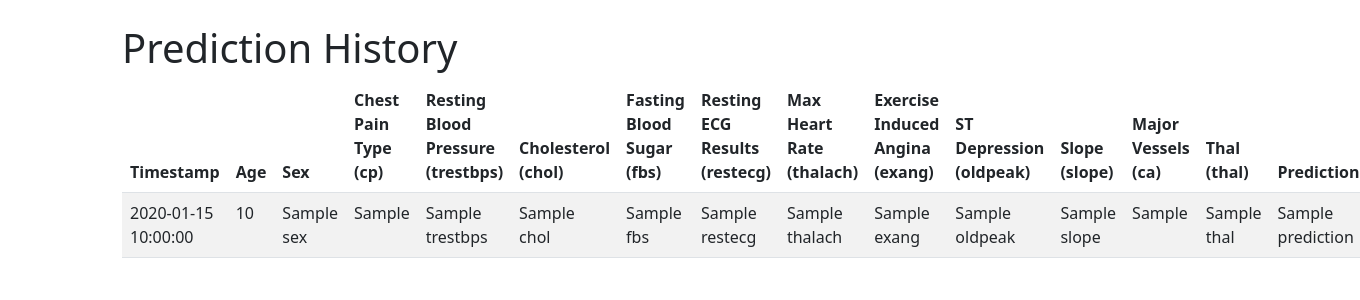
After one commit to LordHarsh/heart-disease-prediction, a FastAPI app: template templates/history.html in a window 1360 px wide. The commit adds this page. Shown: the top 300 px of the page. Run offline with FastAPI, Linux system fonts and the light colour scheme; the template is opened without the code that fills it: most values are stand-ins (such as "Sample title", 1, 10 or a date in 2020).

Commit message:
feat: add history

```diff
--- a/app.py
+++ b/app.py
@@ -16,14 +16,16 @@ templates = Jinja2Templates(directory="templates")
 model = None
 scaler = None
 
+
 def load_model():
     global model
     global scaler
     try:
-        model = pickle.load(open('model.pkl', 'rb'))
-        scaler = pickle.load(open('scaler.pkl', 'rb'))
+        model = pickle.load(open("model.pkl", "rb"))
+        scaler = pickle.load(open("scaler.pkl", "rb"))
     except FileNotFoundError:
         model, scaler = train_and_evaluate()
+
 
 @asynccontextmanager
 async def lifespan(app: FastAPI):
@@ -33,6 +35,7 @@ async def lifespan(app: FastAPI):
 
 
 app = FastAPI(lifespan=lifespan)
+
 
 class PatientData(BaseModel):
     """
@@ -50,6 +53,7 @@ class PatientData(BaseModel):
     number of major vessels (0-3) colored by flourosopy
     thal: 0 = normal; 1 = fixed defect; 2 = reversable defect
     """
+
     age: int
     sex: int
     cp: int
@@ -64,6 +68,7 @@ class PatientData(BaseModel):
     ca: int
     thal: int
 
+
 class PredictResponse(BaseModel):
     prediction: int
 
@@ -72,7 +77,8 @@ class PredictResponse(BaseModel):
 def home(request: Request):
     return templates.TemplateResponse("index.html", {"request": request})
 
-@app.post('/predict', response_model=PredictResponse)
+
+@app.post("/predict", response_model=PredictResponse)
 def predict_heart_disease_v2(data: PatientData):
 
     collection = connect_to_mongo()
@@ -83,10 +89,20 @@ def predict_heart_disease_v2(data: PatientData):
         prediction = model.predict(X_scaled)[0]
         print("Prediction: ", prediction)
     else:
-        return {'error': 'Model not yet trained'}
-    record['prediction'] = int(prediction)
+        return {"error": "Model not yet trained"}
+    record["prediction"] = int(prediction)
     insert_record(collection, record)
-    return {'prediction': int(prediction)}
+    return {"prediction": int(prediction)}
 
-if __name__ == '__main__':
-    uvicorn.run(app, host='0.0.0.0', port=8000)
+@app.get("/history", response_class=HTMLResponse)
+async def history(request: Request):
+    collection = connect_to_mongo()
+    data = get_predictions(collection)
+    for item in data:
+        item["_id"] = str(item["_id"])
+    return templates.TemplateResponse("history.html", {"request": request, "predictions": data})
+
+
+
+if __name__ == "__main__":
+    uvicorn.run(app, host="0.0.0.0", port=8000)
--- /dev/null
+++ b/templates/history.html
@@ -0,0 +1,55 @@
+<!DOCTYPE html>
+<html>
+<head>
+    <title>Prediction History</title>
+    <link rel="stylesheet" href="https://cdn.jsdelivr.net/npm/bootstrap@5.2.3/dist/css/bootstrap.min.css">
+</head>
+<body>
+    <div class="container mt-4">
+        <h1>Prediction History</h1>
+
+        <table class="table table-striped">
+            <thead>
+                <tr>
+                    <th>Timestamp</th>
+                    <th>Age</th>
+                    <th>Sex</th>
+                    <th>Chest Pain Type (cp)</th>
+                    <th>Resting Blood Pressure (trestbps)</th>
+                    <th>Cholesterol (chol) </th>
+                    <th>Fasting Blood Sugar (fbs)</th>
+                    <th>Resting ECG Results (restecg)</th>
+                    <th>Max Heart Rate (thalach)</th>
+                    <th>Exercise Induced Angina (exang)</th>
+                    <th>ST Depression (oldpeak)</th>
+                    <th>Slope (slope)</th>
+                    <th>Major Vessels (ca)</th>
+                    <th>Thal (thal)</th>
+                    <th>Prediction</th>
+                </tr>
+            </thead>
+            <tbody>
+                {% for prediction in predictions %}
+                <tr>
+                    <td>{{ prediction['time'] }}</td>
+                    <td>{{ prediction['age'] }}</td>
+                    <td>{{ prediction['sex'] }}</td>
+                    <td>{{ prediction['cp'] }}</td>
+                    <td>{{ prediction['trestbps'] }}</td>
+                    <td>{{ prediction['chol'] }}</td>
+                    <td>{{ prediction['fbs'] }}</td>
+                    <td>{{ prediction['restecg'] }}</td>
+                    <td>{{ prediction['thalach'] }}</td>
+                    <td>{{ prediction['exang'] }}</td>
+                    <td>{{ prediction['oldpeak'] }}</td>
+                    <td>{{ prediction['slope'] }}</td>
+                    <td>{{ prediction['ca'] }}</td>
+                    <td>{{ prediction['thal'] }}</td>
+                    <td>{{ prediction['prediction'] }}</td>
+                </tr>
+                {% endfor %}
+            </tbody>
+        </table>
+    </div>
+</body>
+</html>
--- a/templates/index.html
+++ b/templates/index.html
@@ -17,8 +17,9 @@
       <div class="row justify-content-center">
         <div class="col-md-8">
           <div class="card">
-            <div class="card-header bg-primary text-white">
-              <h2 class="text-center">Heart Disease Prediction Form</h2>
+            <div class="card-header bg-primary text-white" style="display: flex; justify-content: space-between; align-items: center;">
+                <h2 class="text-center">Heart Disease Prediction Form</h2>
+                <a href="/history" class="btn btn-light">History</a>
             </div>
             <div class="card-body">
               <form method="post" action="/predict">
```
Also changed, not shown: utils/database.py (+11 -4 lines), Readme.md (added).
